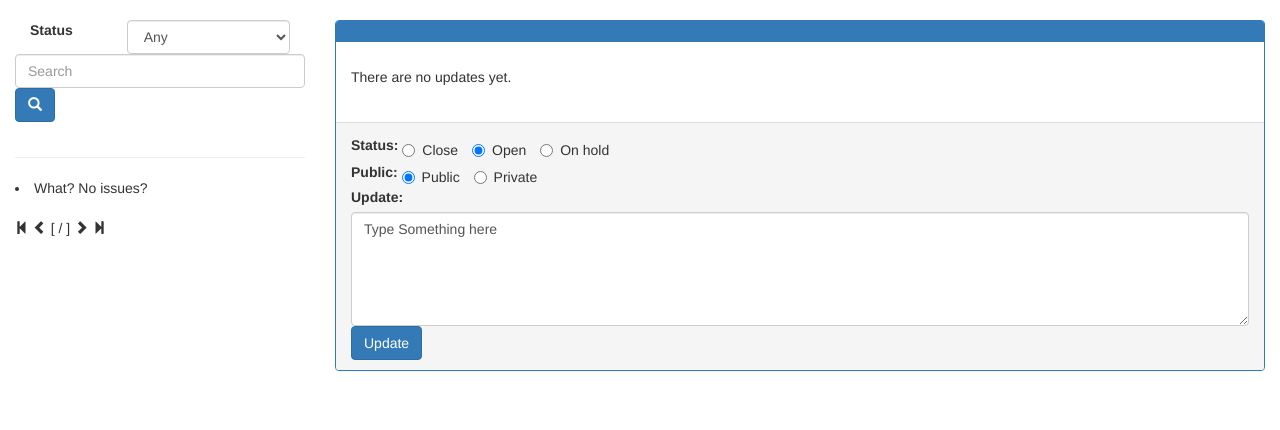
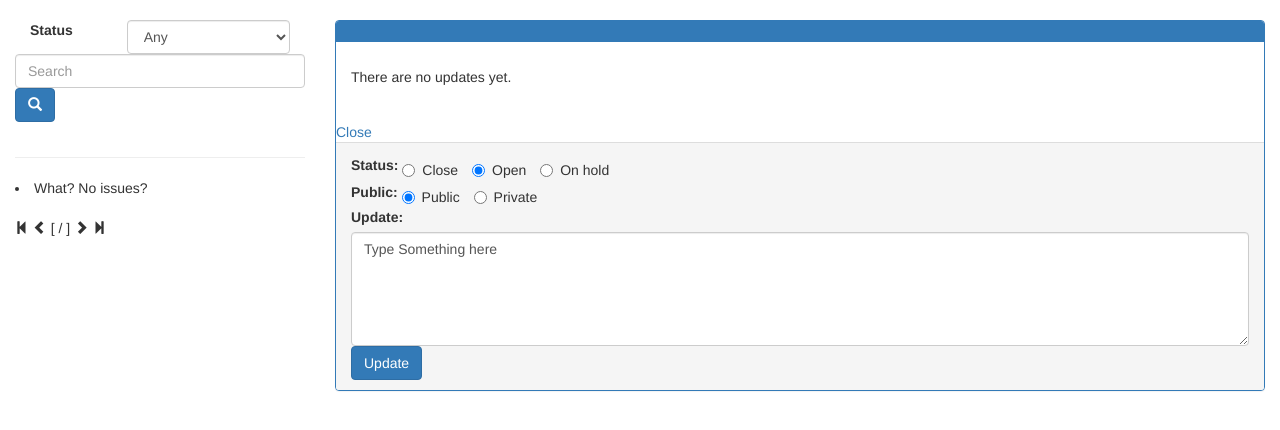
Before and after one commit to Patch67/-OpenCMIS, a Django app: template version01a/opencmis/templates/issue/detail.html in a window 1280 px wide. Shown: the part 52-482 px from the top of the page. Run offline with Django 3.2, Linux system fonts and the light colour scheme; the template is opened without the code that fills it, so the values that code supplies are empty; some libraries are stand-ins or nearby versions.

Commit message:
Minor tweak no real change

```diff
--- a/version01a/opencmis/templates/issue/detail.html
+++ b/version01a/opencmis/templates/issue/detail.html
@@ -2,6 +2,7 @@
 {% block title %}Issue{% endblock %}
 {% block baseline-active %}active{% endblock %}
 {% block body %}
+
 <div class="panel panel-primary">
     <div class="panel-heading">
         <h3 class="panel-title">{{object.title}}</h3>
@@ -18,6 +19,7 @@
         {% endfor %}
         </ul>
     </div>
+    <a href="{% url 'issue:update' object.id %}">Close</a><br>
     <div class="panel-footer hidden-print">
         <form class="form-horizontal" action="" method="post">
             {% csrf_token %}
```
